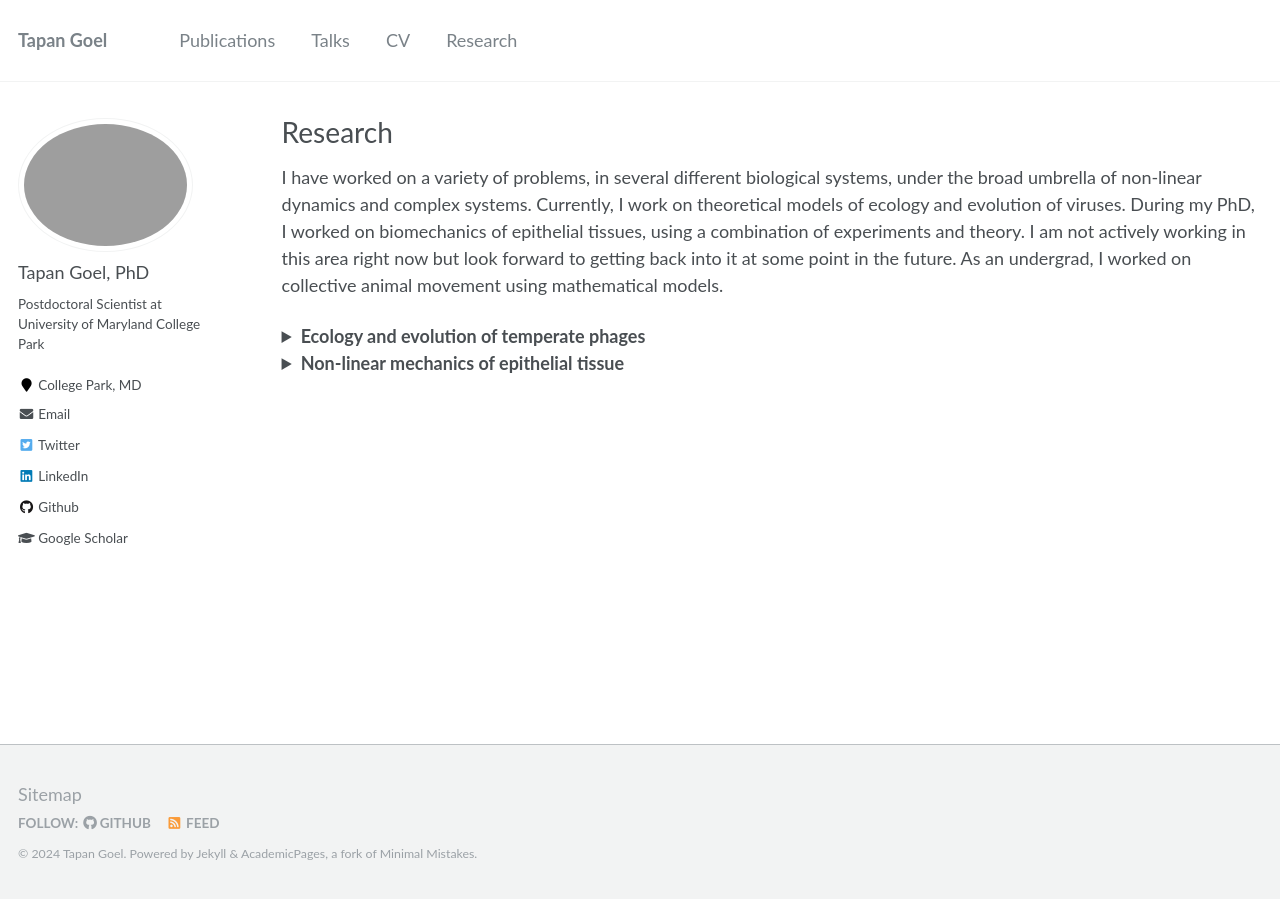
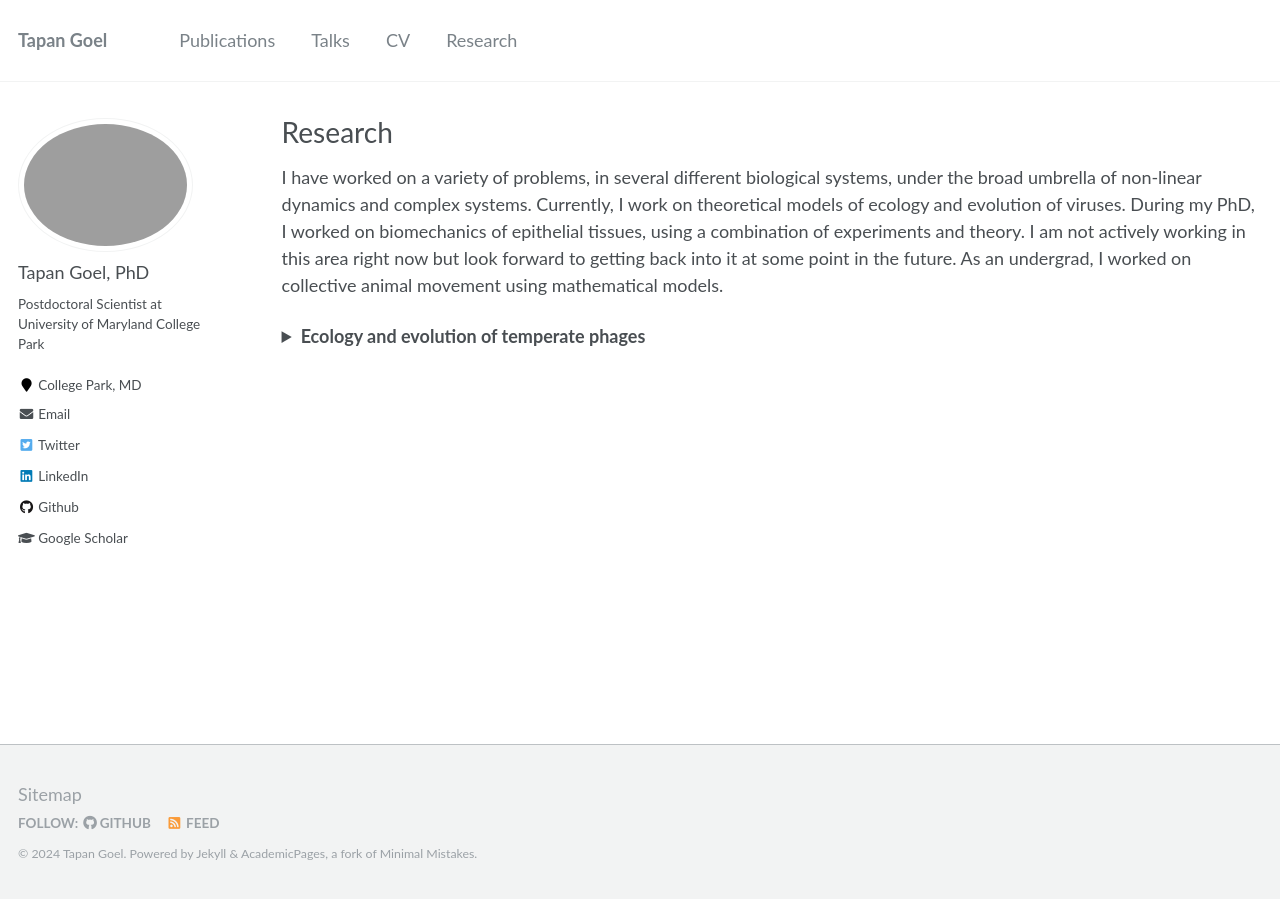
Before and after one commit to tapangoel1994/tapangoel1994.github.io, a Jekyll site: the page built from _pages/research.md, in a window 1280 px wide. Built offline with Jekyll 4.4.1, drawn with Linux system fonts in a browser that asks for light colours.

Commit message:
Update research.md

```diff
--- a/_pages/research.md
+++ b/_pages/research.md
@@ -28,8 +28,3 @@ I have worked on a variety of problems, in several different biological systems,
 <p>Induction of lysogens - the process of a lysogen switching back to the lytic cycle - has two consequences: Its bad for the individual lysogen since lysis involves the death of that particular lysogen but, its good for the lysogen population in general because the newly released phage particles can go onto infect new host cells creating new lysogens. So, induction is harmful at the individual level but beneficial at the population level. I am interested in how these conflicting effects at different scales impact community ecology.</p>
 
 </details>
-
-<details>
-  <summary><b>Non-linear mechanics of epithelial tissue</b></summary>
-  During my PhD, I worked on
-<details>
```
